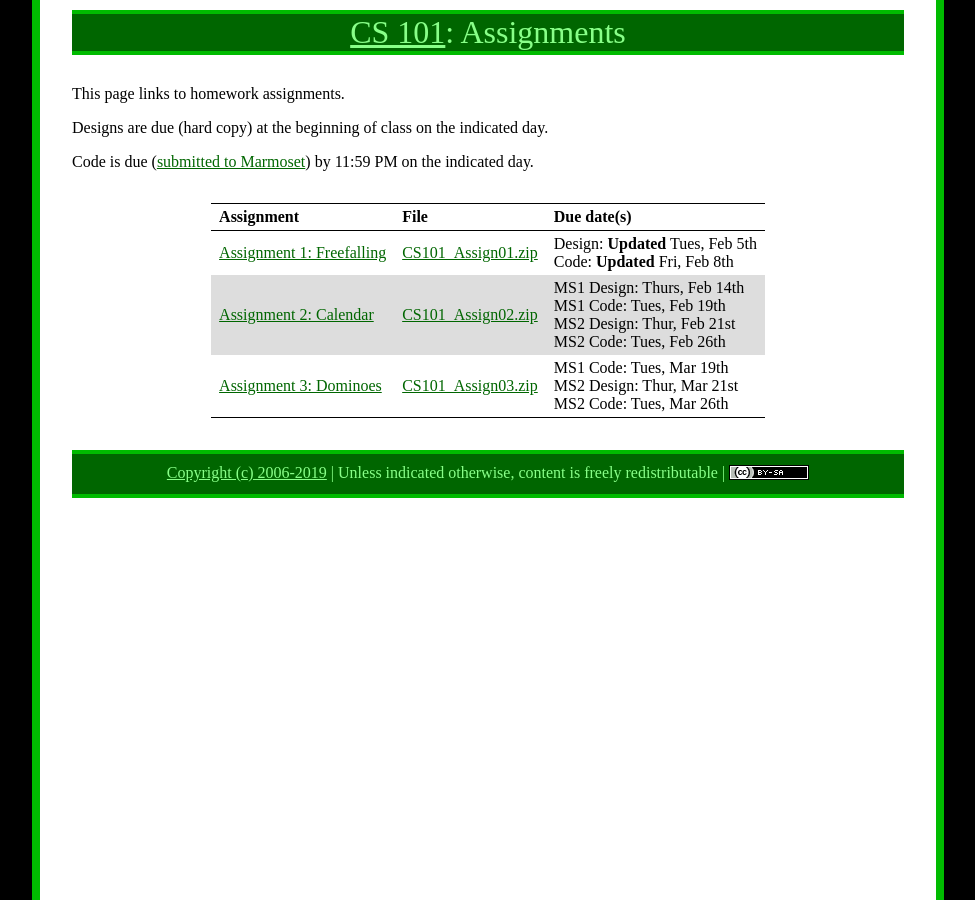
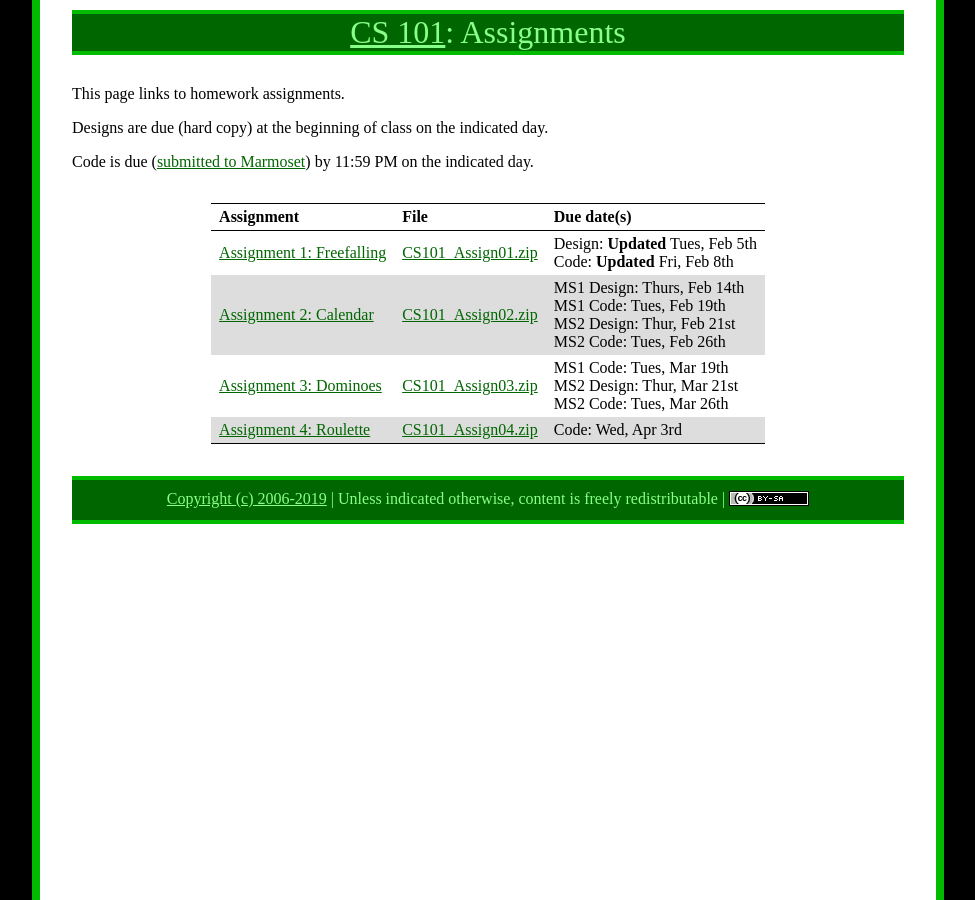
Before and after one commit to ycpcs/cs101-spring2019, a Jekyll site: the page built from assign/index.md, in a window 1280 px wide. Shown: the whole page, without its empty margins (152-1127 px from the left). Built offline with Jekyll 4.4.1, drawn with Linux system fonts in a browser that asks for light colours.

Commit message:
add assign 4
add assign 4

```diff
--- a/assign/index.md
+++ b/assign/index.md
@@ -14,6 +14,7 @@ Assignment | File | Due date(s)
 [Assignment 1: Freefalling](assign01.html) | [CS101\_Assign01.zip](CS101_Assign01.zip) | Design: **Updated** Tues, Feb 5th<br>Code: **Updated** Fri, Feb 8th
 [Assignment 2: Calendar](assign02.html) | [CS101\_Assign02.zip](CS101_Assign02.zip) | MS1 Design: Thurs, Feb 14th<br>MS1 Code: Tues, Feb 19th<br>MS2 Design: Thur, Feb 21st<br>MS2 Code: Tues, Feb 26th
 [Assignment 3: Dominoes](assign03.html) | [CS101\_Assign03.zip](CS101_Assign03.zip) | MS1 Code: Tues, Mar 19th<br>MS2 Design: Thur, Mar 21st<br>MS2 Code: Tues, Mar 26th
+[Assignment 4: Roulette](assign04.html) | [CS101\_Assign04.zip](CS101_Assign04.zip) | Code: Wed, Apr 3rd
 
 <!--
 [Assignment 3: Dominoes](assign03.html) | [CS101\_Assign03.zip](CS101_Assign03.zip) | MS1 Code: Wed, Oct 10th<br>MS2 Design: Fri, Oct 12th<br>MS2 Code: Thurs, Oct 18th
```
